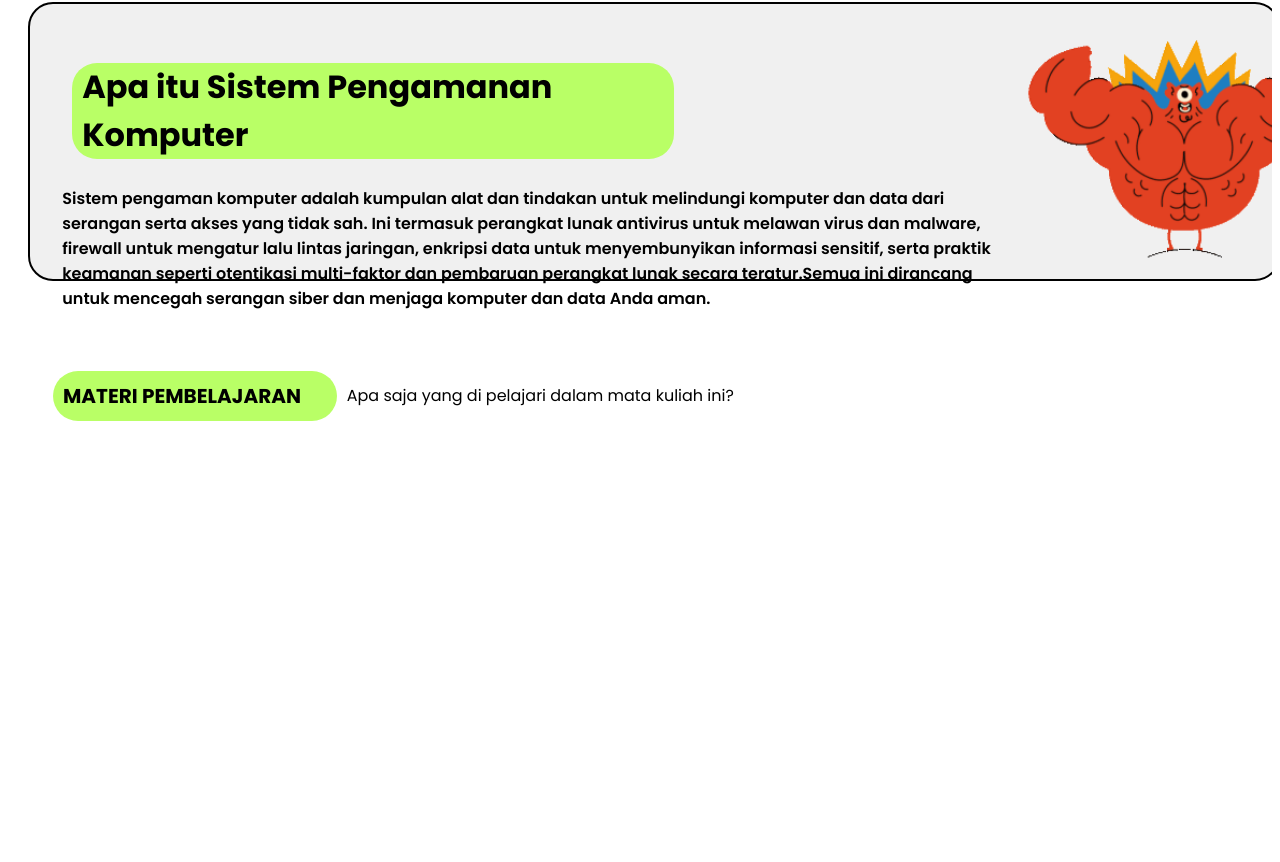
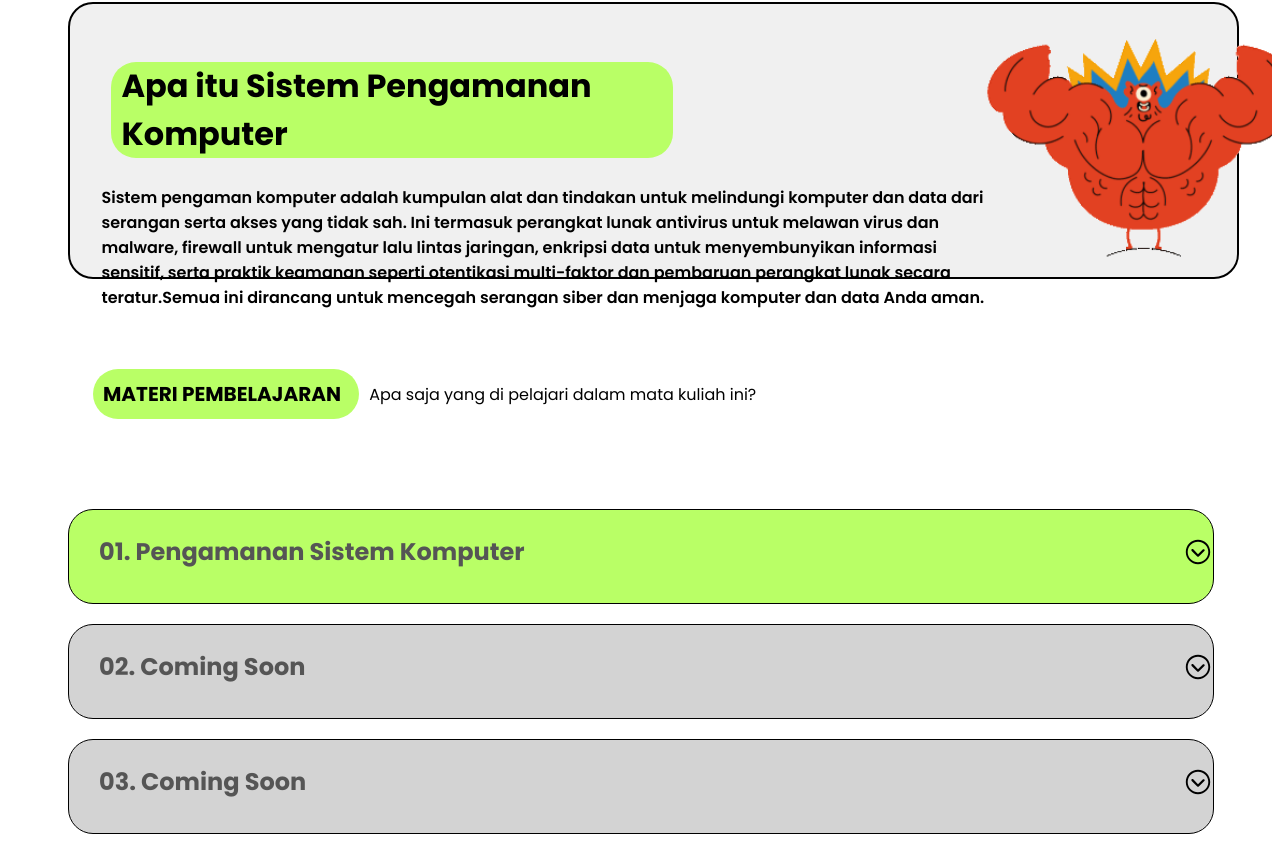
Before and after one commit to knighthot/AllToWell, a React (Vite) app: page / in a window 1280 px wide. Shown: the part 1448-2310 px from the top of the page. Before the commit the page ends 1967 px from the top, so only its background shows below. Built offline with nearby package versions, Linux system fonts and the light colour scheme; the HTML template or start-up script is replaced by a standard one.

Commit message:
revisi 1.6

```diff
--- a/src/App.css
+++ b/src/App.css
@@ -2,7 +2,7 @@
 
 
 .content {
-  padding: 0 20px;
+  padding: 0 60px;
   z-index: 2;
   /* Menambahkan padding 20px di sebelah kiri dan kanan */
 }
@@ -10,3 +10,17 @@
 .informasi-section {
   margin-bottom: 60px;
 }
+
+
+@media (max-width: 768px) {
+
+}
+
+/* Responsiveness for Mobile */
+@media (max-width: 480px) {
+  .content {
+    padding: 0 20px;
+    z-index: 2;
+    /* Menambahkan padding 20px di sebelah kiri dan kanan */
+  }
+}
--- a/src/Homepage/Home.jsx
+++ b/src/Homepage/Home.jsx
@@ -95,12 +95,12 @@ export default function Home() {
           <Task className="task-section" />
           <Sistem />
       <MateriPembelajaran />
-
+ <Card />
           {/*
 
 
 
-          <Card />
+
           <Team />
           <AnimeHoverEffect style={{flex:1}}/>
           <TugasKelompok/>
--- a/src/Sections/Card.jsx
+++ b/src/Sections/Card.jsx
@@ -1,6 +1,6 @@
 import React, { useState } from 'react';
 import { IoIosArrowDropdown, IoIosArrowDropup } from 'react-icons/io';
-
+import '../components/Card.css';
 const Card = ({ number, title, content, backgroundColor }) => {
   const [isExpanded, setExpanded] = useState(false);
 
@@ -10,26 +10,19 @@ const Card = ({ number, title, content, backgroundColor }) => {
 
   return (
     <div
-      style={{
-        width: '100%',
-        border: '1px solid black',
-        cursor: 'pointer',
-        marginBottom: 20,
-        background: backgroundColor,
-        borderRadius: '25px',
-        transition: 'all 0.6s',
-        height: isExpanded ? 'auto' : '70px',
-        padding: isExpanded ? '30px' : '20px',
-      }}
-      onClick={handleToggleExpand}
+    className="card-container" // Menambah kelas CSS untuk gaya Card
+    style={{
+      backgroundColor: backgroundColor
+    }}
+    onClick={handleToggleExpand}
     >
-      <div style={{ display: 'flex', justifyContent: 'space-between', alignItems: 'center', borderBottomWidth: isExpanded ? 1 : 0, borderColor: 'black', paddingBottom: isExpanded ? 10 : 0 }}>
-        {isExpanded ? number && <h3 style={{ marginLeft: 30, fontSize: 24, fontWeight: 'bold', color: '#555' }}> <span style={{ color: 'black' }}>{title}</span></h3> : number && <h3 style={{ marginLeft: 30, fontSize: 24, fontWeight: 'bold', color: '#555' }}>0{number}. <span style={{ color: 'black' }}>{title}</span></h3>  }
+        <div className="card-header"> {/* Menambah kelas CSS untuk gaya header */}
+        {isExpanded ? number && <h3 className="card-title">{title}</h3> : number && <h3 className="card-title">0{number}. {title}</h3>}
         {isExpanded ? <IoIosArrowDropup size={30} /> : <IoIosArrowDropdown size={30} />}
       </div>
       {isExpanded && (
-        <div>
-          <p style={{ width: "60%", fontWeight: 500, color: 'black',marginTop:10 }}>{content}</p>
+        <div className="card-content"> {/* Menambah kelas CSS untuk gaya konten */}
+          <p>{content}</p>
         </div>
       )}
     </div>
--- /dev/null
+++ b/src/components/Card.css
@@ -0,0 +1,54 @@
+/* Card.css */
+.card-container {
+    width: 100%;
+    border: 1px solid black;
+    cursor: pointer;
+    margin-bottom: 20px;
+    border-radius: 25px;
+    transition: all 0.6s;
+  }
+
+  .card-header {
+    display: flex;
+    justify-content: space-between;
+    align-items: center;
+
+    padding-bottom: 10px;
+  }
+
+  .card-title {
+    margin-left: 30px;
+    font-size: 24px;
+    font-weight: bold;
+    color: #555;
+  }
+
+  .card-content {
+    width: 60%;
+    font-weight: 500;
+    color: black;
+    margin-top: 10px;
+    margin-left: 30px;
+  }
+
+
+  /* Responsiveness */
+@media (max-width: 768px) {
+    .card-title {
+      font-size: 20px; /* Mengurangi ukuran font untuk perangkat dengan lebar layar hingga 768px */
+    }
+
+    .card-content {
+      font-size: 14px; /* Mengurangi ukuran font konten untuk perangkat dengan lebar layar hingga 768px */
+    }
+  }
+
+  @media (max-width: 480px) {
+    .card-title {
+      font-size: 18px; /* Mengurangi ukuran font untuk perangkat dengan lebar layar hingga 480px */
+    }
+
+    .card-content {
+      font-size: 12px; /* Mengurangi ukuran font konten untuk perangkat dengan lebar layar hingga 480px */
+    }
+  }
--- a/src/components/MateriPembelajaran.css
+++ b/src/components/MateriPembelajaran.css
@@ -55,7 +55,7 @@
     .materi-pembelajaran-title {
       font-weight: bold;
       width: 20%;
-      padding: 10px;
+      padding: 15px;
       font-size: 0.5rem; /* Ukuran font judul lebih kecil lagi untuk tampilan pada perangkat mobile 480px */
     }
 
```
